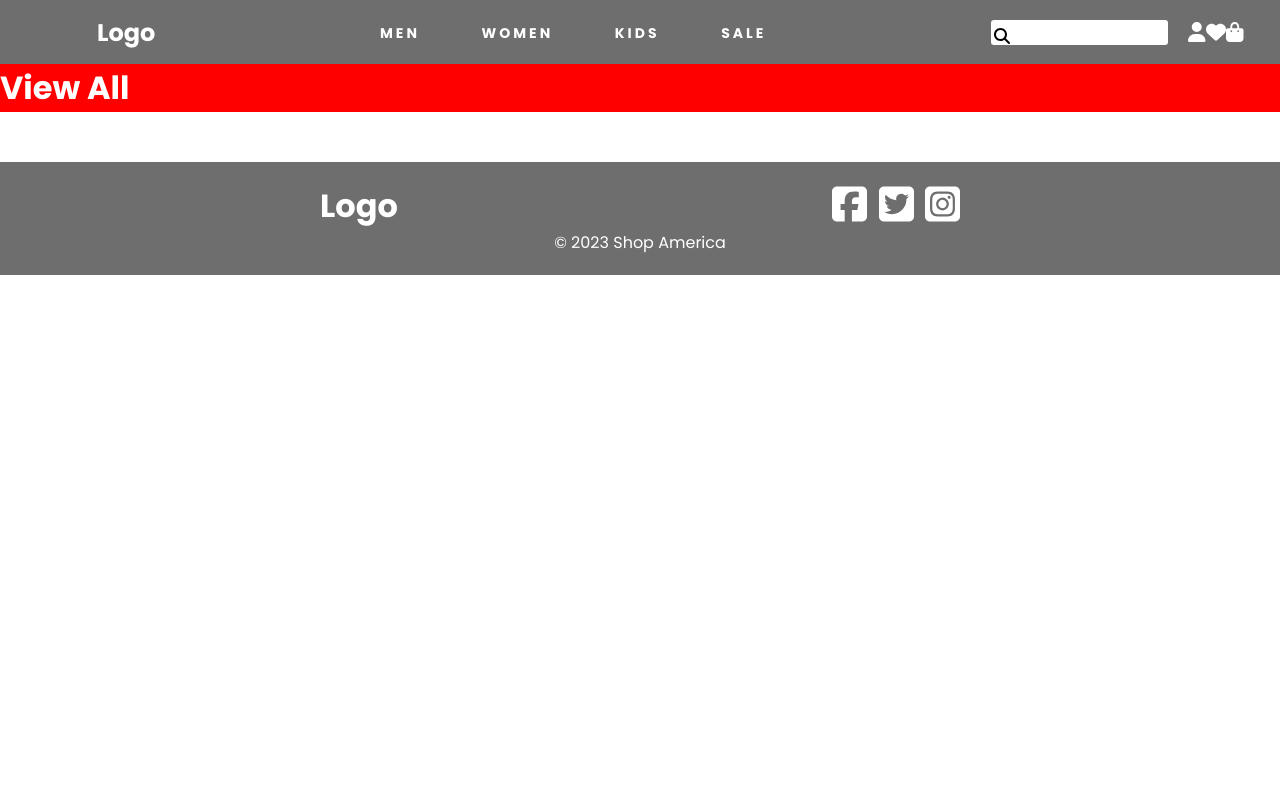
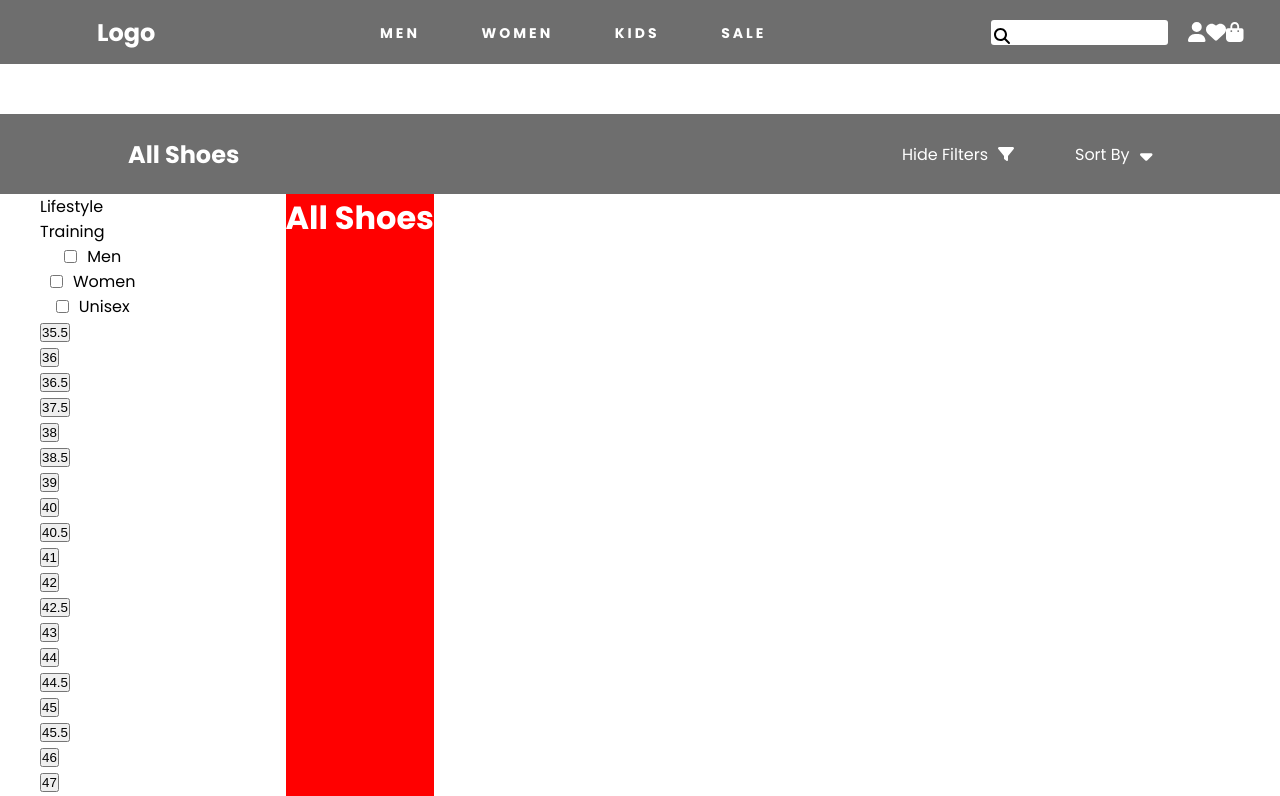
Before and after one commit to adri-12/E-commerce, a React (Create React App) app: page /view-all in a window 1280 px wide. Shown: the top 796 px of the page. Built offline with nearby package versions, Linux system fonts and the light colour scheme.

Commit message:
Added some content to ViewAll Page

```diff
--- a/src/App.tsx
+++ b/src/App.tsx
@@ -11,7 +11,6 @@ import ViewAll from "./pages/ViewAll";
 import { useSelector } from "react-redux";
 import { RootState } from "./store/indexStore";
 import LogIn from "./pages/LogIn";
-import AllProducts from "./pages/AllProducts";
 
 function App() {
   // const isLoggedIn = useSelector((state: RootState) => state.auth.isLoggedIn);
@@ -27,7 +26,7 @@ function App() {
         <Route path="/sale" element={<Sale />} />
         <Route path="/product/:id" element={<ProductDetails />} />
         <Route path="/login" element={<LogIn />} />
-        <Route path="/view-all" element={<AllProducts />} />
+        <Route path="/view-all" element={<ViewAll />} />
       </Routes>
       {window.location.pathname !== "/login" && <Footer />}
     </div>
--- a/src/pages/AllProducts.tsx
+++ /dev/null
@@ -1,7 +0,0 @@
-const AllProducts = () => {
-    return ( <div className="all-products">
-
-    </div> );
-}
-
-export default AllProducts;
--- a/src/pages/ViewAll.tsx
+++ b/src/pages/ViewAll.tsx
@@ -1,8 +1,57 @@
+import { FontAwesomeIcon } from "@fortawesome/react-fontawesome";
+import { faSortDown, faFilter } from "@fortawesome/free-solid-svg-icons";
+
 const ViewAll = () => {
-    return (
+    const shoesSize = [35.5, 36, 36.5, 37.5, 38, 38.5, 39, 40, 40.5, 41, 42, 42.5, 43, 44, 44.5, 45, 45.5, 46, 47, 47.5, 48.5, 50]
+  return (
     <div className="view-all">
-        <h1>View All</h1>
-    </div> );
-}
+      <div className="container-view-all">
+        <div className="header-products">
+          <h2>All Shoes</h2>
+          <div className="filter-icons">
+            <div className="filter">
+              <span>Hide Filters</span>
+              <FontAwesomeIcon icon={faFilter} />
+            </div>
+            <div className="sort">
+              <span>Sort By</span>
+              <FontAwesomeIcon icon={faSortDown} />
+            </div>
+          </div>
+        </div>
+      </div>
+      <div className="view-all-body">
+        <div className="filter-slider">
+          <div className="categories">
+            <span>Lifestyle</span>
+            <span>Training</span>
+          </div>
+          <div className="gender">
+            <ul>
+              <li>
+                <input type="checkbox" />
+                Men
+              </li>
+              <li>
+                <input type="checkbox" />
+                Women
+              </li>
+              <li>
+                <input type="checkbox" />
+                Unisex
+              </li>
+            </ul>
+          </div>
+          <div className="size">
+<ul>{shoesSize.map(size => <li key={size}><button>{size}</button></li>)}</ul>
+          </div>
+        </div>
+        <div className="all-shoes">
+            <h1>All Shoes</h1>
+        </div>
+      </div>
+    </div>
+  );
+};
 
 export default ViewAll;
--- a/src/styles/_view-all.scss
+++ b/src/styles/_view-all.scss
@@ -1,4 +1,53 @@
 .view-all {
-    background: red;
-    display: flex;
+    margin-top: 50px;
+    .container-view-all {
+        background: var(--primary-color);
+        height: 10vh;
+        width: 100%;
+        display: flex;
+        color: #fff;
+    }
+    .header-products {
+        margin: 0 auto;
+        align-items: center;
+        width: 80%;
+        display: flex;
+        flex-direction: row;
+        justify-content: space-between;
+    }
+    .filter-icons {
+        align-items: center;
+        display: flex;
+        width: 250px;
+        justify-content: space-between;
+        span {
+            margin-right: 10px;
+        }
+        .fa-sort-down {
+            height: 20px;
+        }
+    }
+    .view-all-body {
+        display: flex;
+        .filter-slider {
+            margin-left: 40px;
+            display: flex;
+            flex-direction: column;
+            .categories {
+                display: flex;
+                flex-direction: column;
+            }
+            .size {
+                ul {
+                    display: flex;
+                    flex-direction: column;
+                    list-style: none;
+                }
+            }
+        }
+        .all-shoes {
+            background: red;
+            margin-left: 150px;
+        }
+    }
 }
```
